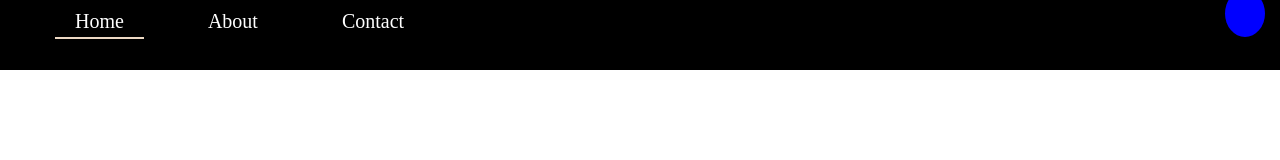
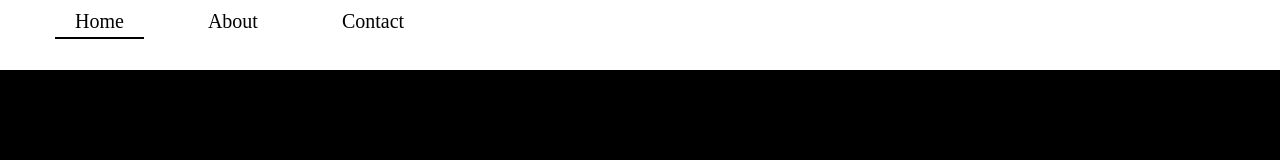
Before and after one commit to DionnaLorayna/Portfolio, a plain HTML site: page index.html in a window 1280 px wide. Drawn offline with Linux system fonts and the light colour scheme.

Commit message:
revised file

```diff
--- a/index.html
+++ b/index.html
@@ -2,19 +2,16 @@
 <html>
   <head>
 	<link rel="stylesheet" href="style.css">
-    <title>Dionna Lorayna</title>
+    <link rel="stylesheet" href="https://cdnjs.cloudflare.com/ajax/libs/font-awesome/4.7.0/css/font-awesome.min.css">
+    <title>My Portfolio</title>
   </head>
   <body>
 	<div class="links">
-		<a href="home.html" class="active">Home</a>
+        <a href="home.html" class="active">Home</a>
 		<a href="about.html">About</a>
 		<a href="contact.html">Contact</a>
-		<div class="socialmedia">
-			<a href="https://www.facebook.com/dionlorayna" class="fa fa-facebook 2x"></a>
-		</div>
 
 	</div>
-
 
   </body>
 </html>
--- a/style.css
+++ b/style.css
@@ -1,19 +1,25 @@
 body {
 	margin: 0;
 	font-family:Century-Gothic;
+    background-color: #000000;
+}
+h1{
+    font-family: 'Courier New', Courier, monospace;
+    font-size:20px;
 }
 .links {
 	padding: 10px 15px;
 	height:30px;
-	background-color:#000000;
+	background-color:white;
 	overflow: hidden;
+    position: fixed;
 }
 .links a{
 	font-size:20px;
 	text-decoration:none;
 	padding:20px 20px 5px 20px;
 	margin-left:40px;
-	color:white;
+	color:black;
 	position: relative;
 }
 .links a::before {
@@ -24,7 +30,7 @@ body {
   height: 2px;
   bottom: 0;
   left: 0;
-  background-color: #edd9c4;
+  background-color: black;
   transform: scaleX(0);
   transition: transform 0.3s ease;
 }
@@ -33,7 +39,7 @@ body {
   transform: scaleX(1);
 }
 .active{
-	border-bottom: 2px solid #edd9c4;
+	border-bottom: 2px solid #000000;
 }
 
 .links {
@@ -41,26 +47,3 @@ body {
 	top: 0;
 	height:50px;
 }
-/*social mdia links*/
-
-
-.socialmedia {
-  float:right;
-  margin-top:auto;
-}
-
-
-
-.fa {
-  padding: 20px;
-  font-size: 50px;
-  width: 30px;
-  text-align: center;
-  text-decoration: none;
-  border-radius: 50%;
-}
-
-.fa-facebook {
-  background:#0000ffff ;
-  color: white;
-}
```
